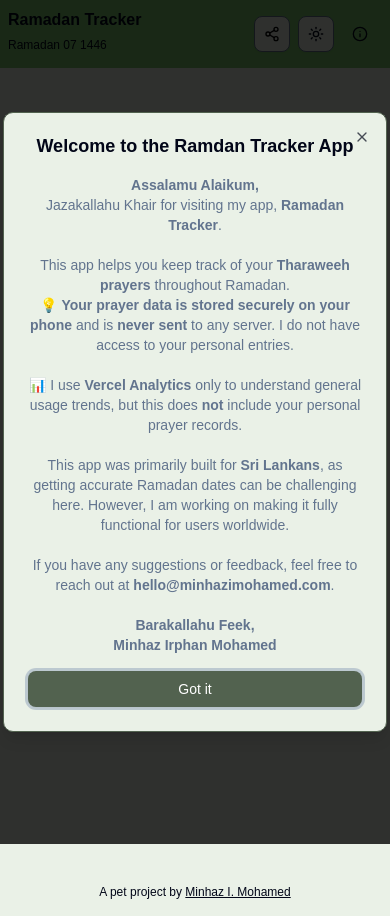
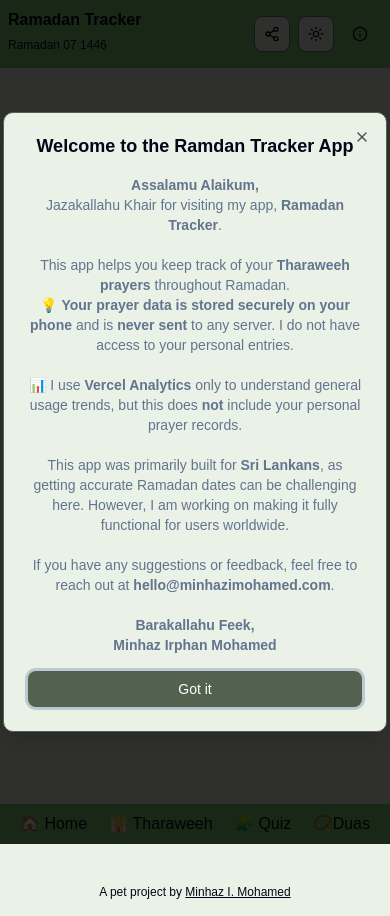
Before and after one commit to MinhazI/ramadan-tracker, a React (Vite) app: page / in a window 390 px wide. Built offline with nearby package versions, Linux system fonts and the light colour scheme; a web font is replaced by a local one.

Commit message:
Added the mobile navigation and the links to the main navigation

```diff
--- a/src/App.tsx
+++ b/src/App.tsx
@@ -10,6 +10,7 @@ import Quiz from "./pages/Quiz";
 import Home from "./pages/Home"; // You need a home page
 import Tharaweeh from "./pages/Tharaweeh";
 import ROUTES from "./constants/routes";
+import MobileNavigation from "./components/MobileNavigation";
 
 function App() {
   const [openModal, setOpenModal] = useState(false);
@@ -31,6 +32,7 @@ function App() {
       </Routes>
 
       <WelcomeModal open={openModal} setOpen={setOpenModal} />
+      <MobileNavigation />
       <Footer />
     </BrowserRouter>
   );
--- /dev/null
+++ b/src/components/MobileNavigation.tsx
@@ -0,0 +1,15 @@
+import { Link } from "react-router";
+import ROUTES from "@/constants/routes";
+
+const MobileNavigation = () => {
+  return (
+    <div className="fixed bottom-0 left-0 w-full py-2 px-5 flex md:hidden justify-between items-center z-50 bg-secondary">
+      <Link to={ROUTES.HOME}>🏠 Home</Link>
+      <Link to={ROUTES.THARAWEEH}>🕌 Tharaweeh</Link>
+      <Link to={ROUTES.QUIZ}>🧩 Quiz</Link>
+      <Link to={ROUTES.DUAS}>📿Duas</Link>
+    </div>
+  );
+};
+
+export default MobileNavigation;
--- a/src/components/Navigation.tsx
+++ b/src/components/Navigation.tsx
@@ -2,11 +2,9 @@ import { Info } from "lucide-react";
 import { ModeToggle } from "./mode-toggle";
 import ShareButton from "./ShareButton";
 import { Button } from "./ui/button";
-
-interface iNavigation {
-  setOpenModal: React.Dispatch<React.SetStateAction<boolean>>;
-  todaysDate: string;
-}
+import { Link } from "react-router";
+import ROUTES from "@/constants/routes";
+import iNavigation from "@/interfaces/iNavigation";
 
 const Navigation = ({ setOpenModal, todaysDate }: iNavigation) => {
   return (
@@ -14,6 +12,12 @@ const Navigation = ({ setOpenModal, todaysDate }: iNavigation) => {
       <div className="flex-1/2 pl-2">
         <h1 className="font-bold">Ramadan Tracker</h1>
         <span className="text-xs">{todaysDate}</span>
+      </div>
+      <div className="hidden md:flex items-center space-x-9">
+        <Link to={ROUTES.HOME}>Home</Link>
+        <Link to={ROUTES.THARAWEEH}>Tharaweeh</Link>
+        <Link to={ROUTES.QUIZ}>Quiz</Link>
+        <Link to={ROUTES.DUAS}>Duas</Link>
       </div>
       <div className="flex-1/2 text-right py-2">
         <ShareButton />
--- /dev/null
+++ b/src/interfaces/iNavigation.ts
@@ -0,0 +1,4 @@
+export default interface iNavigation {
+    setOpenModal: React.Dispatch<React.SetStateAction<boolean>>;
+    todaysDate: string;
+}
```
